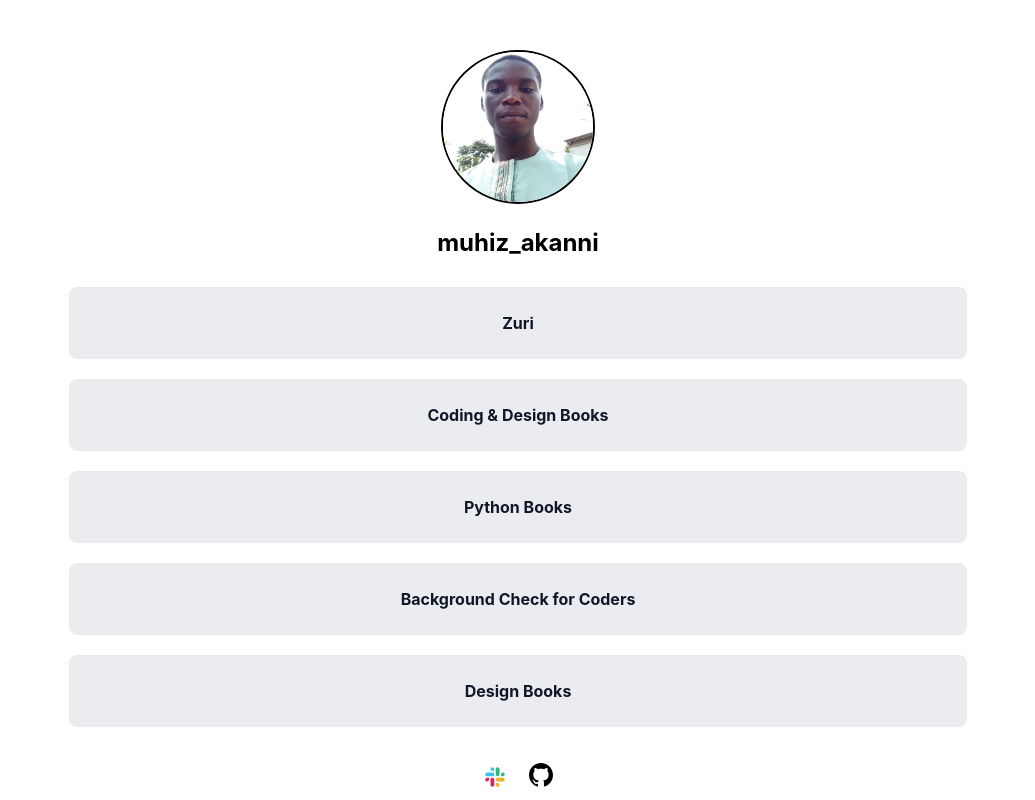
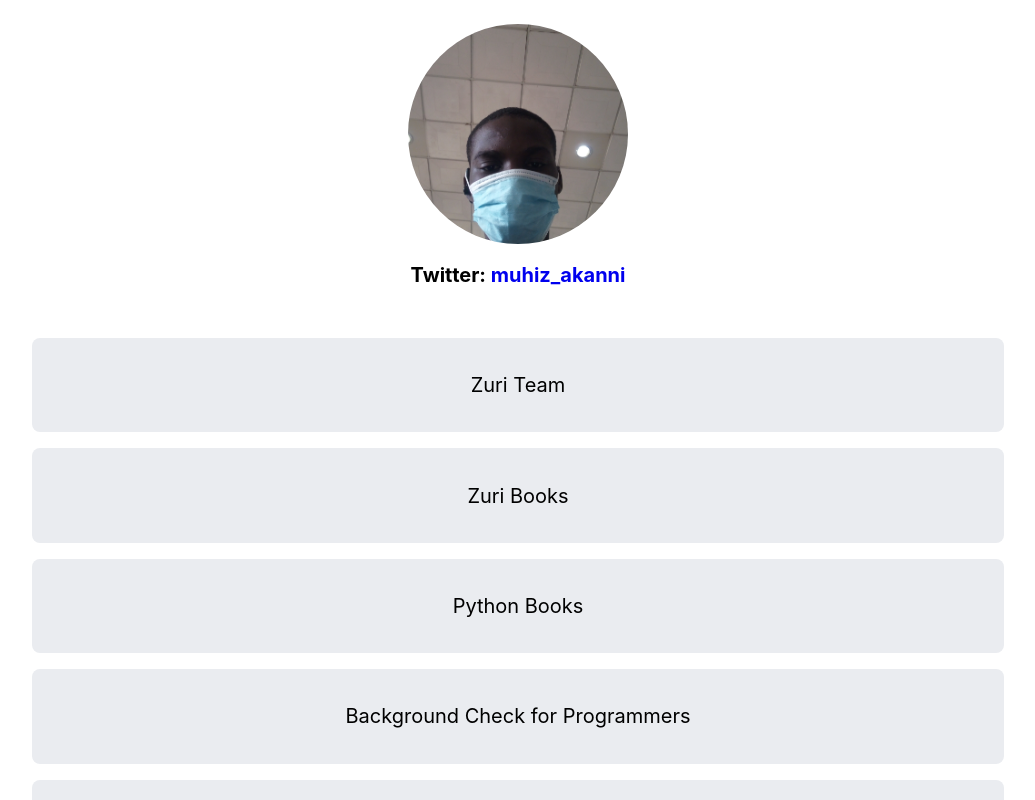
Before and after one commit to muakone/hng-firstTask, a React (Create React App) app: page / in a window 1280 px wide. Shown: the top 800 px of the page, without its empty margins (122-1157 px from the left). Built offline with nearby package versions, Linux system fonts and the light colour scheme.

Commit message:
fixed some changes on the design

```diff
--- a/src/App.css
+++ b/src/App.css
@@ -1,60 +1,87 @@
-.App {
-  text-align: center;
+* {
+  margin: 0;
+  padding: 0;
+  box-sizing: border-box;
+}
+#App {
+  width: 80%;
+  margin: 1.5rem auto;
   display: flex;
   flex-direction: column;
   justify-content: center;
   align-items: center;
-  margin: 50px auto;
 }
-#profile_img {
-  width: 150px;
-  height: 150px;
-  border-radius: 100vw;
-  border: solid 2px black;
+
+#profile {
+  display: flex;
+  flex-direction: column;
+  align-items: center;
+  justify-content: center;
 }
+
+#profile__img {
+  width: 220px;
+  height: 220px;
+  border-radius: 50%;
+  object-fit:cover;
+}
+
+#profile p {
+  font-weight: 700;
+  font-size: 20px;
+  line-height: 30px;
+}
+#profile p a {
+  text-decoration: none;
+}
+
+#twitter {
+  margin: 1rem 0;
+}
+
 #slack {
   display: none;
 }
-.link-container {
+
+#links {
   display: flex;
   flex-direction: column;
+  align-items: center;
   justify-content: center;
-  align-items: center;
-  margin: 10px auto;
+  gap: 1rem;
+  width: 95%;
+  margin: 2rem auto;
+}
+
+#links a {
+  background-color: #eaecf0;
+  color: black;
+  text-decoration: none;
+  text-align: center;
+  font-size: 20px;
+  font-weight: 400;
+  padding: 2.2rem;
   width: 100%;
+  border-radius: 8px;
 }
-.link-btn {
-  width: 70%;
-  height: 70px;
-  border-radius: 8px;
-  background-color: #eaecf0;
-  border: 1px solid #eaecf0;
-  margin-bottom: 20px;
-  text-align: center;
-  text-decoration: none;
-  color: #101828;
-  display: flex;
-  justify-content: center;
-  align-items: center;
-  flex-direction: column;
-}
-.text-subtext {
-  text-align: center;
-}
-.text-subtext h5 {
-  font-size: 16px;
-}
+
 #icons {
   display: flex;
-  gap: 1.4rem;
+  gap: 1.5rem;
   margin-top: 1rem;
+  margin-bottom: 15px;
 }
+#icons img {
+  width: 50px;
+  height: 50px;
+}
+
 #footer {
   display: flex;
   justify-content: space-between;
   align-items: center;
-  width: 90%;
-  margin: 0.5rem auto;
+  width: 100%;
+  margin: 2rem 0 0 0;
   border-top: 1px solid #eaecf0;
   padding: 1rem 0;
 }
@@ -64,14 +91,27 @@
   font-weight: 400;
   font-size: 16px;
 }
-@media (max-width: 768px) {
-  .link-btn {
-    width: 85%;
+
+@media (max-width: 600px) {
+  #App {
+    width: 90%;
   }
-  #icons {
-    display: none;
+  #container {
+    width: 95%;
+  }
+  #profile__img {
+    width: 150px;
+    height: 150px;
+  }
+  #links {
+    width: 95%;
+  }
+
+  #links a {
+    font-size: 14px;
   }
   #footer {
-    display: none;
+    flex-direction: column;
+    gap: 2rem;
   }
 }
--- a/src/App.js
+++ b/src/App.js
@@ -5,7 +5,7 @@ import Footer from "./component/Footer";
 
 function App() {
   return (
-    <div className="App">
+    <div id="App">
       <Profile />
       <Links />
       <Footer />
--- a/src/component/Links.jsx
+++ b/src/component/Links.jsx
@@ -3,56 +3,57 @@ import Github from "../images/github.svg";
 import Slack from "../images/slack.svg";
 
 const Links = () => {
-  const linkData = [
-    {
-      id: "btn_zuri",
-      text: "Zuri",
-      link: "https://training.zuri.team/",
-    },
-    {
-      id: "books",
-      text: "Coding & Design Books",
-      link: "http://books.zuri.team",
-    },
-    {
-      id: "book_python",
-      text: "Python Books",
-      link: "https://books.zuri.team/python-for-beginners?ref_id=<Muakone>",
-    },
-    {
-      id: "pitch",
-      text: "Background Check for Coders",
-      link: "https://background.zuri.team",
-    },
-    {
-      id: "book_design",
-      text: "Design Books",
-      link: "https://books.zuri.team/design-rules",
-    },
-  ];
   return (
-    <div className="link-container">
-      {linkData.map((data, index) => (
+    <>
+      <div id="links">
         <a
-          href={data.link}
+          href="https://training.zuri.team/"
           target="_blank"
           rel="noreferrer"
-          id={data.id}
-          className="link-btn"
-          key={index}
+          id="btn__zuri"
         >
-          <div className="text-subtext">
-            <h5>{data.text}</h5>
-          </div>
+          Zuri Team
         </a>
-      ))}
+        <a
+          href="http://books.zuri.team"
+          target="_blank"
+          rel="noreferrer"
+          id="books"
+        >
+          Zuri Books
+        </a>
+        <a
+          href="https://books.zuri.team/python-for-beginners?ref_id=Muakone"
+          target="_blank"
+          rel="noreferrer"
+          id="book__python"
+        >
+          Python Books
+        </a>
+        <a
+          href=" https://background.zuri.team"
+          target="_blank"
+          rel="noreferrer"
+          id="pitch"
+        >
+          Background Check for Programmers
+        </a>
+        <a
+          href="https://books.zuri.team/design-rules"
+          target="_blank"
+          rel="noreferrer"
+          id="book__design"
+        >
+          Buy free design books from zuri
+        </a>
+      </div>
       <div id="icons">
         <img src={Slack} alt="slack-icon" />
         <a href="https://github.com/muakone">
           <img src={Github} alt="github-icon" />
         </a>
       </div>
-    </div>
+    </>
   );
 };
 
--- a/src/component/Profile.jsx
+++ b/src/component/Profile.jsx
@@ -1,16 +1,12 @@
 import React from "react";
-import Avatar from "../images/Muhiz-Akanni.jpg";
+import Avatar from "../images/avatar.jpg";
 
 const Profile = () => {
   return (
-    <div className="profile">
-      <div className="profile-image-container">
-        <img src={Avatar} alt="profile" id="profile_img" />
-      </div>
-      <div className="author">
-        <h2 id="twitter">muhiz_akanni</h2>
-        <h2 id="slack">Muakone</h2>
-      </div>
+    <div id="profile">
+      <img src={Avatar} alt="dp" id='profile__img' />
+        <p id='twitter'>Twitter: <a href="https://twitter.com/muhiz_akanni">muhiz_akanni</a></p>
+        <p id='slack'>Muakone</p>
     </div>
   );
 };
--- a/src/index.js
+++ b/src/index.js
@@ -2,7 +2,6 @@ import React from "react";
 import ReactDOM from "react-dom/client";
 import "./index.css";
 import App from "./App";
-import reportWebVitals from "./reportWebVitals";
 import { BrowserRouter } from "react-router-dom";
 
 const root = ReactDOM.createRoot(document.getElementById("root"));
@@ -17,4 +16,3 @@ root.render(
 // If you want to start measuring performance in your app, pass a function
 // to log results (for example: reportWebVitals(console.log))
 // or send to an analytics endpoint. Learn more: https://bit.ly/CRA-vitals
-reportWebVitals();
--- a/src/reportWebVitals.js
+++ /dev/null
@@ -1,13 +0,0 @@
-const reportWebVitals = onPerfEntry => {
-  if (onPerfEntry && onPerfEntry instanceof Function) {
-    import('web-vitals').then(({ getCLS, getFID, getFCP, getLCP, getTTFB }) => {
-      getCLS(onPerfEntry);
-      getFID(onPerfEntry);
-      getFCP(onPerfEntry);
-      getLCP(onPerfEntry);
-      getTTFB(onPerfEntry);
-    });
-  }
-};
-
-export default reportWebVitals;
```
Also changed, not shown: src/images/Muhiz-Akanni.jpg (deleted), src/images/avatar.jpg (added).
